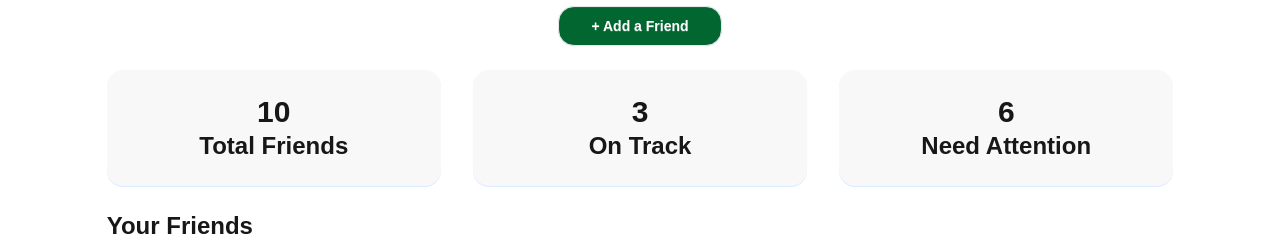
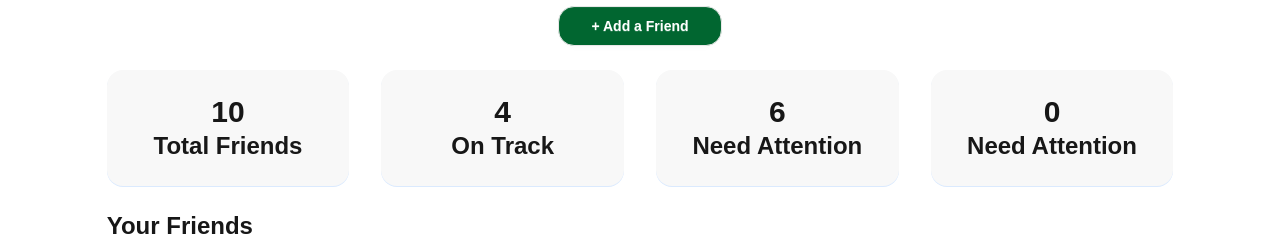
Before and after one commit to islammdsohan603/NEXTJS-PROJECTS, a Next.js app: page / in a window 1280 px wide. Shown: the part 282-518 px from the top of the page. Built offline with nearby package versions, Linux system fonts and the light colour scheme.

Commit message:
dynamic Cartoriy number

```diff
--- a/src/app/page.js
+++ b/src/app/page.js
@@ -1,15 +1,22 @@
+'use client'
+
 import FrindsData from "@/components/FrindsData";
+import { FriendsContext } from "@/components/ContaxtData";
+import { useContext } from "react";
 
-const catoriyItem = [
-  { count: 10, title: 'Total Friends' },
-  { count: 3, title: 'On Track' },
-  { count: 6, title: 'Need Attention' },
 
-]
 
 export default function Home() {
 
+  const { data, history } = useContext(FriendsContext)
 
+
+  const catoriyItem = [
+    { title: "Total Friends", count: data.length },
+    { title: "On Track", count: data.filter(item => item.status === 'on-track').length },
+    { title: "Need Attention", count: data.filter(item => item.status === 'overdue' || item.status === 'almost due').length },
+    { title: "Need Attention", count: history.length },
+  ]
 
   return (
     <div className="min-h-screen py-10">
@@ -28,8 +35,8 @@ export default function Home() {
 
         {/* Cartoriy */}
 
-        <div className="grid grid-cols-1 md:grid-cols-3 gap-8 my-6">
-          {/* maping  */}
+        <div className="grid grid-cols-1 md:grid-cols-2 lg:grid-cols-4 gap-8 my-6">
+
           {
             catoriyItem.map((cotariy, index) => (
               <div key={index} className="bg-base-200 p-6 rounded-2xl shadow-2xs shadow-blue-100 flex flex-col items-center justify-center">
```
